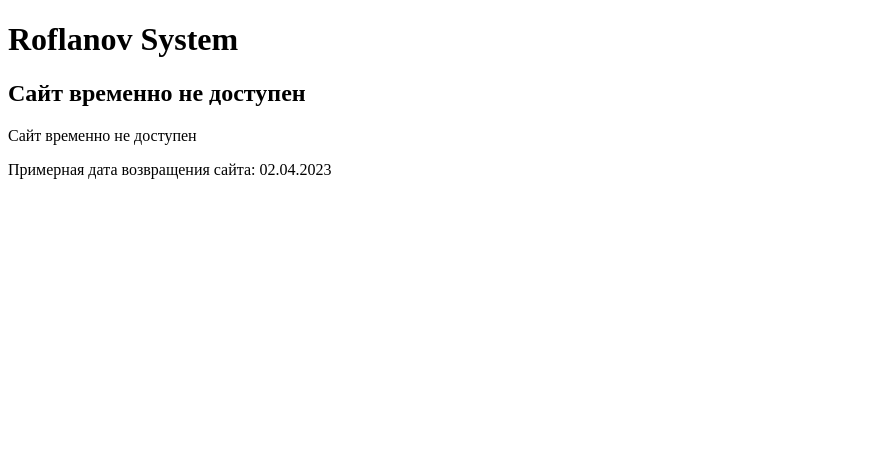
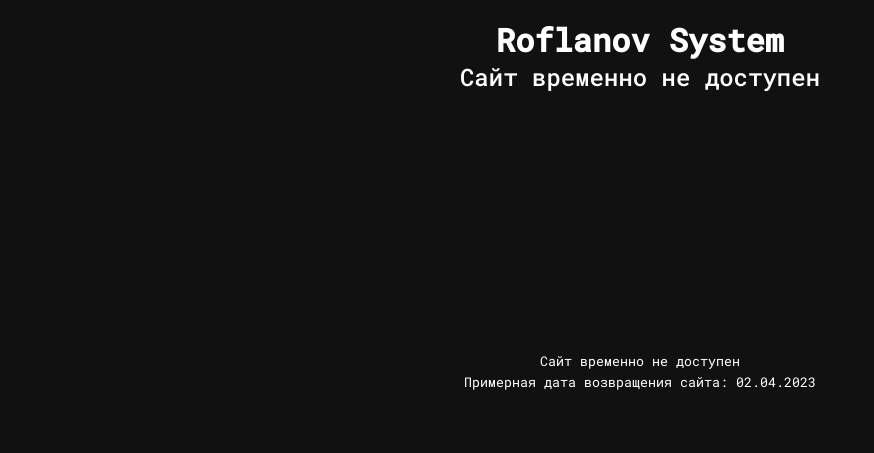
Before and after one commit to RoflanovOFF/main_site, a plain HTML site: page index.html in a window 1280 px wide. Shown: the whole page, without its empty margins (0-874 px from the left). Drawn offline with Linux system fonts and the light colour scheme; files that its build step writes are made by us from their sources; the site is published under a folder, as on GitHub Pages, so addresses that start at the root find nothing.

Commit message:
Update index.html

```diff
--- a/index.html
+++ b/index.html
@@ -2,8 +2,8 @@
 <html lang="ru">
 <head>
     <meta charset="UTF-8">
-    <link rel="stylesheet" href="/ERROR/style.css"/>
-    <link rel="shortcut icon" href="../ICONS/favicon.png" type="image/png">
+    <link rel="stylesheet" href="style.css"/>
+    <link rel="shortcut icon" href="favicon.png" type="image/png">
     <title>Roflanov System</title>
 </head>
 <body>
```
